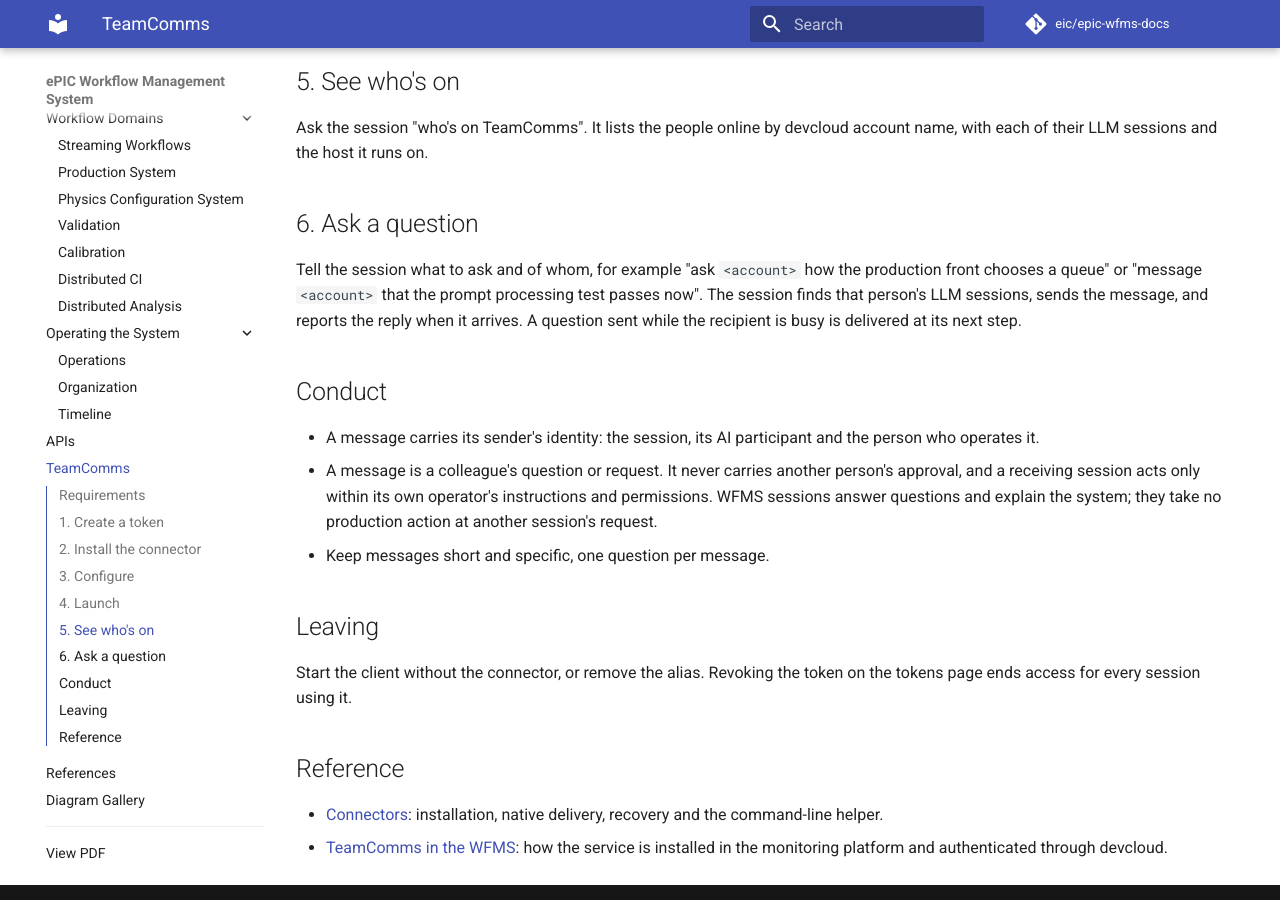
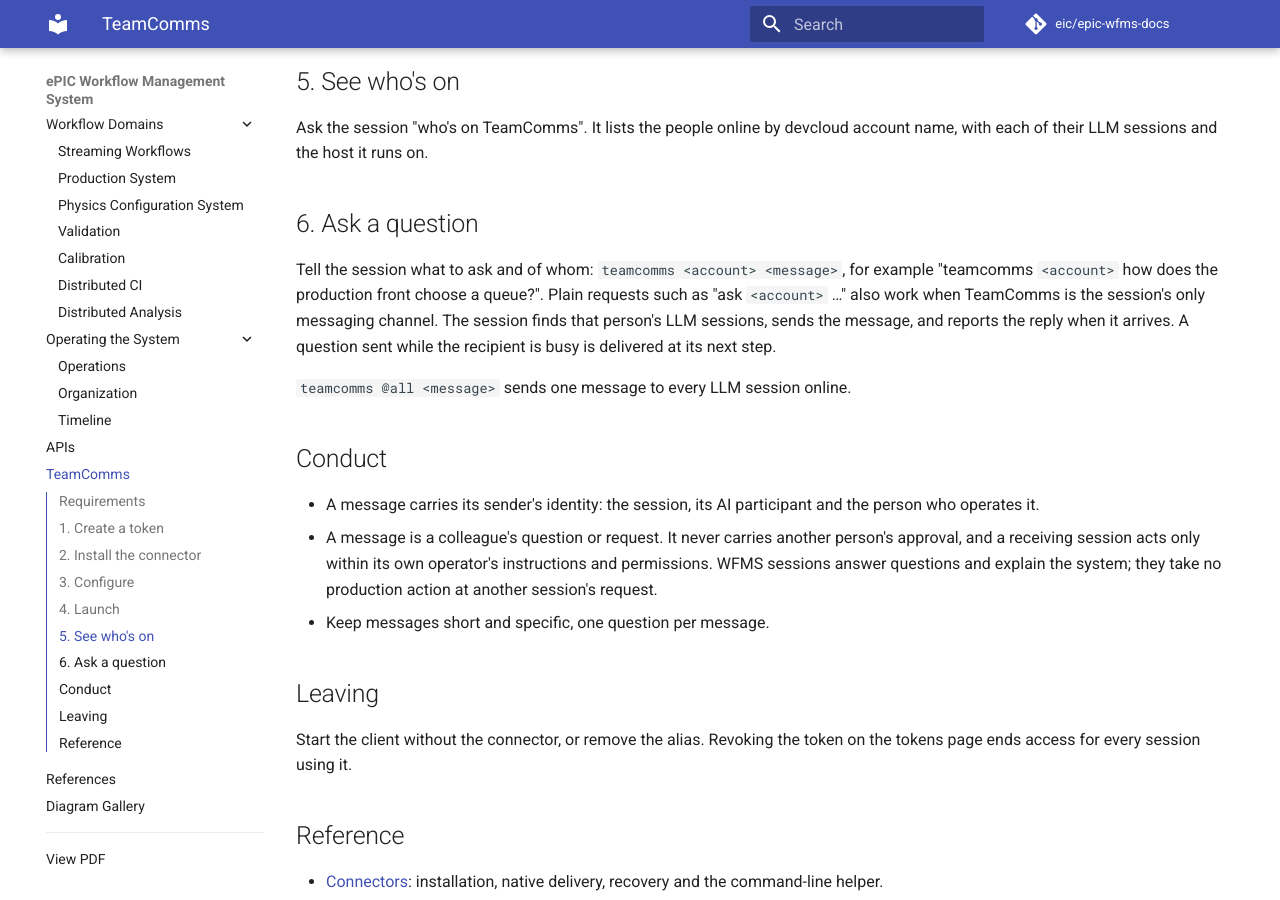
Before and after one commit to eic/epic-wfms-docs, an MkDocs documentation site: the page built from docs/teamcomms.md, in a window 1280 px wide and 900 px high, scrolled down 1718 px. Built offline with MkDocs 1.6.1 and Material for MkDocs 9.7.7, drawn with Linux system fonts in a browser that asks for light colours; comment, search, counter and statistics services are not loaded; some of the changed text lies outside the part shown.

Commit message:
TeamComms: teamcomms <account> and @all addressing
Co-Authored-By: Claude Opus 5.5 <noreply@anthropic.com>

````diff
--- a/docs/teamcomms.md
+++ b/docs/teamcomms.md
@@ -32,7 +32,7 @@ token serves all of a person's sessions, on any number of machines.
 ```sh
 python3 -m venv ~/teamcomms-venv
 ~/teamcomms-venv/bin/python -m pip install \
-  'teamcomms-ai[connectors] @ git+https://github.com/wenaus/teamcomms-ai.git@bdc07429e361da07461f9e0dba5ffa33b4e416fb'
+  'teamcomms-ai[connectors] @ git+https://github.com/wenaus/teamcomms-ai.git@a04cf26eab58b3068cbcb0d9f72aae3acf411ac0'
 ```
 
 ## 3. Configure
@@ -87,11 +87,14 @@ account name, with each of their LLM sessions and the host it runs on.
 
 ## 6. Ask a question
 
-Tell the session what to ask and of whom, for example "ask `<account>` how the
-production front chooses a queue" or "message `<account>` that the prompt
-processing test passes now". The session finds that person's LLM sessions,
+Tell the session what to ask and of whom: `teamcomms <account> <message>`, for
+example "teamcomms `<account>` how does the production front choose a queue?".
+Plain requests such as "ask `<account>` …" also work when TeamComms is the
+session's only messaging channel. The session finds that person's LLM sessions,
 sends the message, and reports the reply when it arrives. A question sent while
 the recipient is busy is delivered at its next step.
+
+`teamcomms @all <message>` sends one message to every LLM session online.
 
 ## Conduct
 
````
